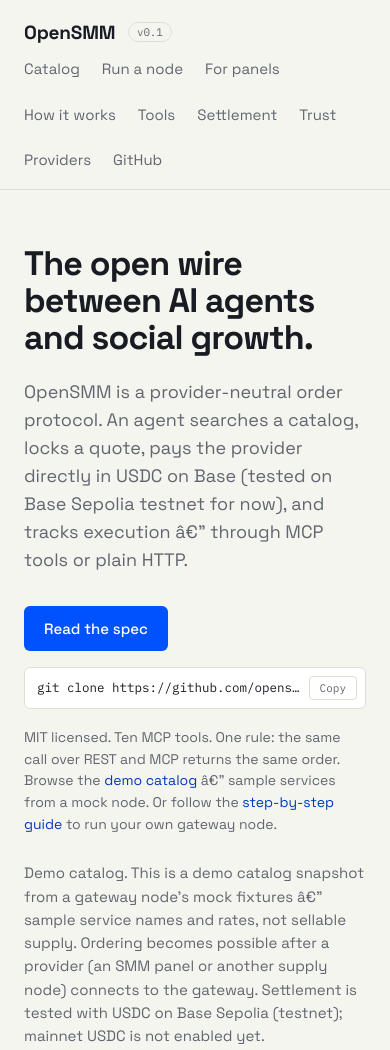
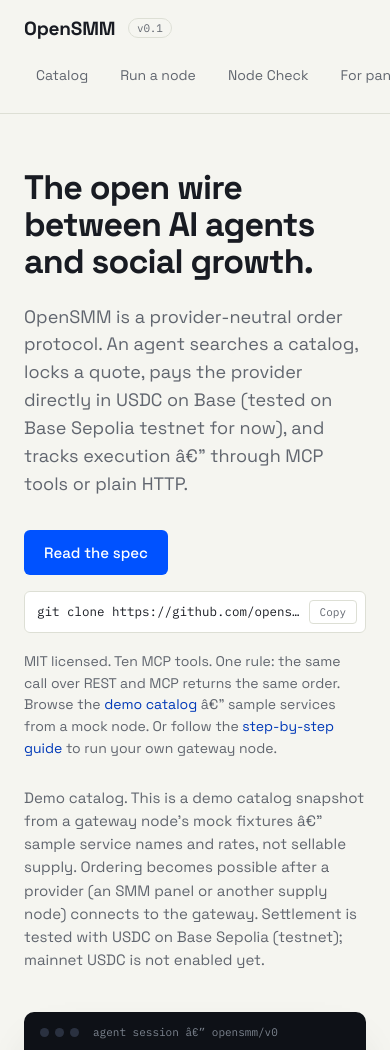
Before and after one commit to opensmm-protocol/opensmm.dev, a plain HTML site: page index.html in a window 390 px wide. Shown: the top 1050 px of the page. Drawn offline with Linux system fonts and the light colour scheme.

Commit message:
ZHC-1319: add Node Check nav link and mobile responsive header navigation (#35)
Co-authored-by: Multica Agent <agent@multica.local>

```diff
--- a/index.html
+++ b/index.html
@@ -59,6 +59,7 @@
     <nav class="nav-links">
       <a href="/catalog/">Catalog</a>
       <a href="/node/">Run a node</a>
+      <a href="/check/">Node Check</a>
       <a href="/panels/">For panels</a>
       <a href="#how">How it works</a>
       <a href="#tools">Tools</a>
--- a/styles.css
+++ b/styles.css
@@ -59,6 +59,8 @@ code { font-family: var(--mono); font-size: 0.86em; }
   font-size: 19px;
   color: var(--ink);
   letter-spacing: -0.01em;
+  white-space: nowrap;
+  flex-shrink: 0;
 }
 .brand:hover { text-decoration: none; }
 .version {
@@ -72,8 +74,19 @@ code { font-family: var(--mono); font-size: 0.86em; }
   margin-left: 8px;
   vertical-align: 3px;
 }
-.nav-links { display: flex; gap: 22px; flex-wrap: wrap; }
-.nav-links a { color: var(--muted); font-size: 15px; }
+.nav-links {
+  display: flex;
+  row-gap: 8px;
+  column-gap: 14px;
+  flex-wrap: wrap;
+  align-items: center;
+}
+.nav-links a {
+  color: var(--muted);
+  font-size: 15px;
+  display: inline-flex;
+  align-items: center;
+}
 .nav-links a:hover { color: var(--ink); text-decoration: none; }
 
 /* ---------- hero ---------- */
@@ -525,7 +538,46 @@ h2 {
 }
 
 @media (max-width: 560px) {
-  .nav-row { flex-direction: column; gap: 10px; }
+  .nav-row {
+    flex-direction: column;
+    align-items: stretch;
+    gap: 10px;
+    padding-top: 14px;
+    padding-bottom: 12px;
+  }
+  .brand {
+    align-self: flex-start;
+  }
+  .nav-links {
+    display: flex;
+    flex-wrap: nowrap;
+    overflow-x: auto;
+    -webkit-overflow-scrolling: touch;
+    gap: 8px;
+    margin: 0 -24px;
+    padding: 0 24px 4px;
+    scrollbar-width: none;
+  }
+  .nav-links::-webkit-scrollbar {
+    display: none;
+  }
+  .nav-links a {
+    display: inline-flex;
+    align-items: center;
+    min-height: 44px;
+    padding: 0 12px;
+    font-size: 14px;
+    white-space: nowrap;
+    flex-shrink: 0;
+    color: var(--muted);
+    border-radius: 6px;
+    transition: color 0.15s ease, background-color 0.15s ease;
+  }
+  .nav-links a:hover,
+  .nav-links a:focus-visible {
+    color: var(--ink);
+    background: rgba(0, 0, 0, 0.04);
+  }
   .wire-body { font-size: 11.5px; min-height: 320px; }
   .code-wrap pre { white-space: pre-wrap; overflow-wrap: anywhere; }
   .hero-grid,
```
Also changed, not shown: check/index.html (+1 -0 lines), node/index.html (+1 -0 lines), panels/index.html (+1 -0 lines), smm-node-deploy-guide/index.html (+1 -0 lines).
